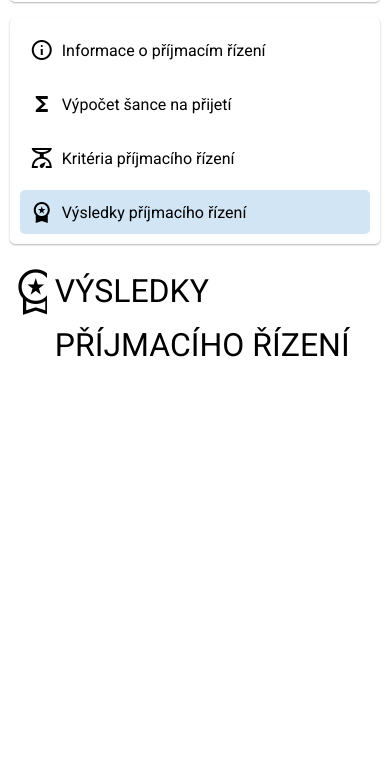
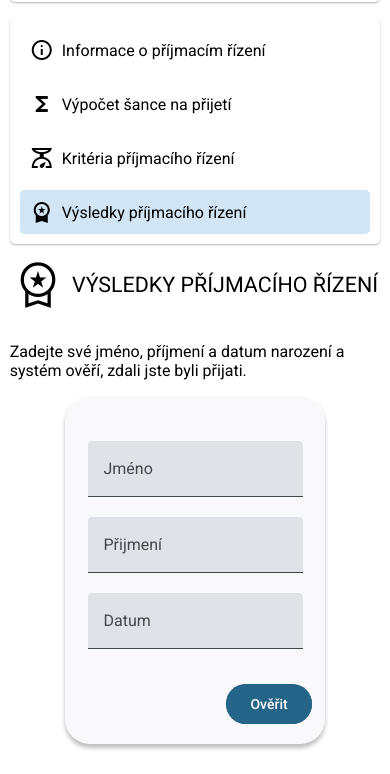
Before and after one commit to Tomasan7/ZaverecneKodovani, a website: page src/results.html in a window 390 px wide. Shown: the part 729-1503 px from the top of the page. Before the commit the page ends 1123 px from the top, so only its background shows below. Drawn offline with nearby package versions, Linux system fonts and the light colour scheme.

Commit message:
Finish 'results' page

```diff
--- a/src/results.html
+++ b/src/results.html
@@ -63,7 +63,17 @@
             <md-icon>workspace_premium</md-icon>
             Výsledky příjmacího řízení
         </h1>
-        <!-- TODO: Update the header above and finish the page -->
+        <p id="instructions">Zadejte své jméno, příjmení a datum narození a systém ověří, zdali jste byli přijati.</p>
+        <form>
+            <div class="fields">
+                <md-filled-text-field label="Jméno"></md-filled-text-field>
+                <md-filled-text-field label="Přijmení"></md-filled-text-field>
+                <md-filled-text-field label="Datum" placeholder="dd.mm.yyyy"></md-filled-text-field>
+            </div>
+            <div id="button-container">
+                <md-filled-button id="submit-btn">Ověřit</md-filled-button>
+            </div>
+        </form>
     </div>
     <div class="sidebar">
         <div class="navbar">
--- a/src/style/results.css
+++ b/src/style/results.css
@@ -0,0 +1,71 @@
+form
+{
+    display: flex;
+    flex-direction: column;
+    gap: 35px;
+    align-items: center;
+    background-color: #F9F9FC;
+    border-radius: 25px;
+    width: 750px;
+    height: 226px;
+    box-shadow: 0 4px 4px 0 #00000040;
+}
+#instructions
+{
+    font-size: 16px;
+}
+
+.fields
+{
+    display: flex;
+    justify-content: space-evenly;
+    align-items: center;
+    margin-top: 45px;
+    width: 100%;
+}
+
+#button-container
+{
+    display: flex;
+    align-items: flex-end;
+    justify-content: right;
+    width: 90%;
+}
+
+#submit-btn
+{
+    background-color: var(--md-sys-color-primary);
+}
+
+@media screen and (max-width: 775px)
+{
+    form
+    {
+        width: 70%;
+        height: auto;
+        margin-bottom: 30px;
+    }
+
+    .fields
+    {
+        flex-direction: column;
+        gap: 20px;
+    }
+
+    #button-container
+    {
+        margin-bottom: 20px;
+    }
+
+    .page-content
+    {
+        justify-content: center;
+        align-items: center;
+    }
+
+    .page-headline
+    {
+        font-size: 5.5vw;
+        text-align: center;
+    }
+}
```
